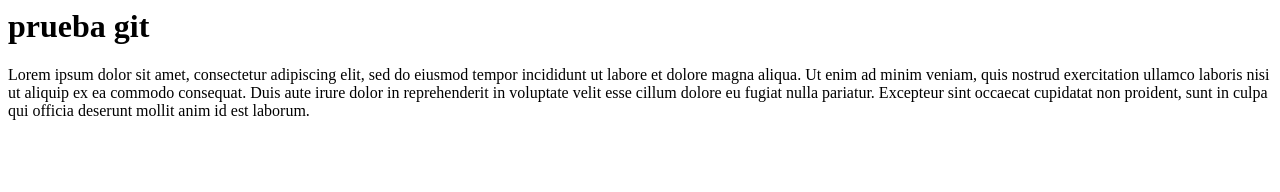
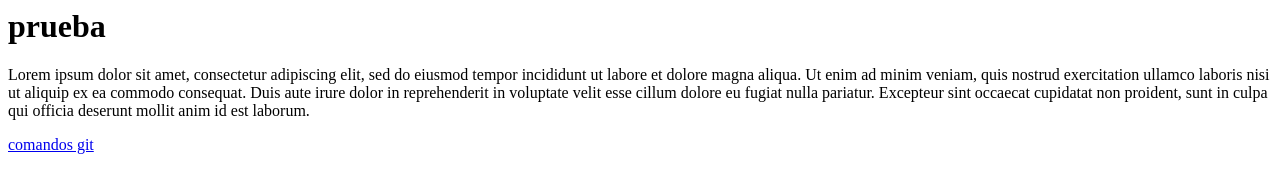
Before and after one commit to Danielgalvis0612/prueba, a plain HTML site: page index.html in a window 1280 px wide. Drawn offline with Linux system fonts and the light colour scheme.

Commit message:
se agrega url

```diff
--- a/index.html
+++ b/index.html
@@ -5,7 +5,8 @@
     <title> Alejandra Marin</title>
 </head>
 <body>
-  <h1>prueba git</h1>
+  <h1>prueba</h1>
   <p>Lorem ipsum dolor sit amet, consectetur adipiscing elit, sed do eiusmod tempor incididunt ut labore et dolore magna aliqua. Ut enim ad minim veniam, quis nostrud exercitation ullamco laboris nisi ut aliquip ex ea commodo consequat. Duis aute irure dolor in reprehenderit in voluptate velit esse cillum dolore eu fugiat nulla pariatur. Excepteur sint occaecat cupidatat non proident, sunt in culpa qui officia deserunt mollit anim id est laborum.</p>
+   <a href="https://github.com/elliotgaramendi/learning-git">comandos git</a>
 </body>
 </html>
```
